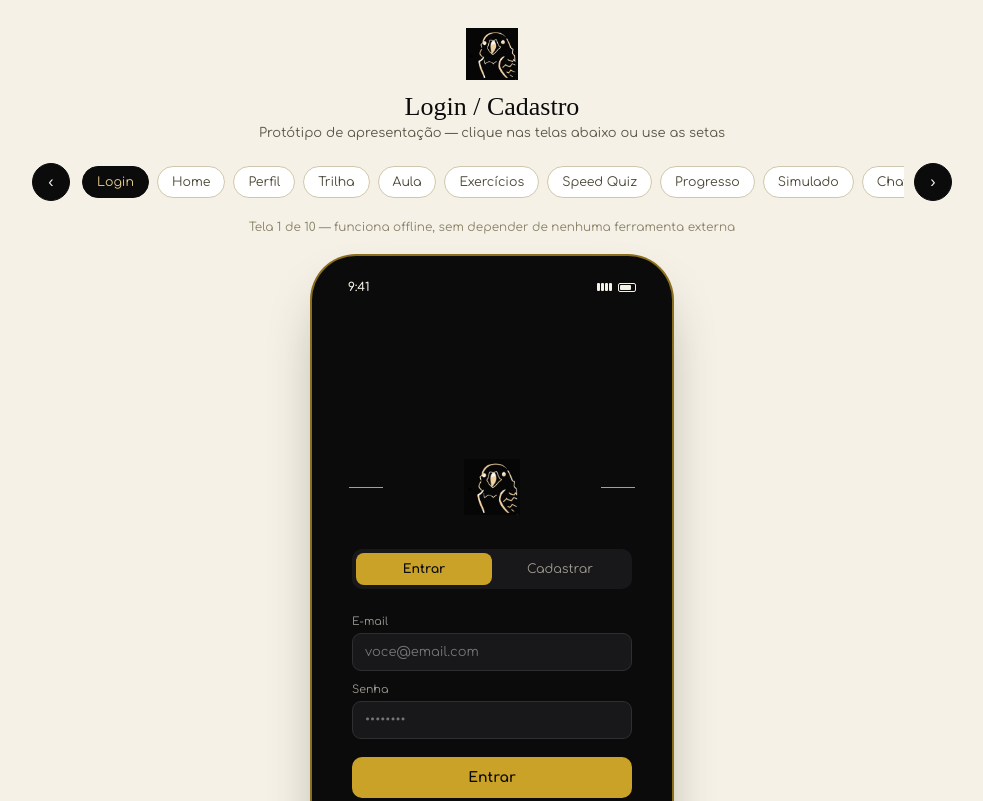
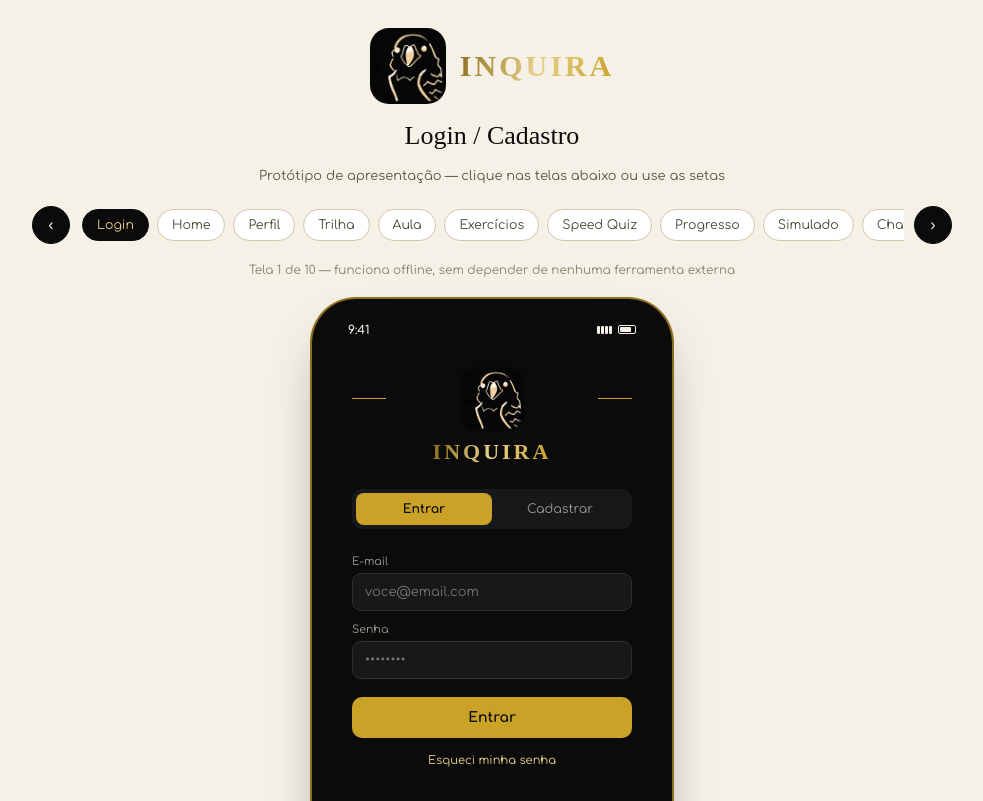
Before and after one commit to OtavioGGM/INQUIRA, a plain HTML site: page inquira_prototipo.html in a window 1280 px wide. Shown: the top 801 px of the page, without its empty margins (148-1131 px from the left). Drawn offline with Linux system fonts and the light colour scheme.

Commit message:
melhorias logotipo e nome

```diff
--- a/inquira_prototipo.html
+++ b/inquira_prototipo.html
@@ -48,16 +48,45 @@
   /* Classe reutilizável do logo — usada em todos os pontos abaixo.
      Ela lê --logo-url, então não precisa mexer aqui, só na variável acima. */
   .logo-mark{
-    background-image: var(--logo-url);
-    background-size: contain;
-    background-position: center;
-    background-repeat: no-repeat;
+    position:relative;
     display:inline-block;
-    border-radius: 80px;   /* ← arredondamento leve, novo */
   }
-  .logo-mark.on-light{
-    background-image: var(--logo-url-light-bg);
+  .logo-mark::before{
+    content:'';
+    position:absolute;
+    top:0;
+    left:50%;
+    height:100%;
+    aspect-ratio:1;
+    transform:translateX(-50%);
+    background-image:var(--logo-url);
+    background-size:contain;
+    background-position:center;
+    background-repeat:no-repeat;
+    border-radius:25%;
   }
+  .logo-mark.on-light::before{
+    background-image:var(--logo-url-light-bg);
+  }
+  .stage-logo-row{
+    display:flex;
+    align-items:center;
+    justify-content:center;
+    gap:14px;
+    margin-bottom:8px;
+  }
+  .stage-logo-name,
+  .phone-logo-name{
+    font-family:var(--serif);
+    font-weight:700;
+    letter-spacing:3px;
+    background:linear-gradient(105deg,var(--gold-deep),var(--gold-soft),var(--gold));
+    -webkit-background-clip:text;
+    background-clip:text;
+    color:transparent;
+
+  }
+  .stage-logo-name{font-size:30px;}
 
   .stage-header{
     max-width:920px;
@@ -75,7 +104,7 @@
     font-family:var(--serif);
     font-size:26px;
     font-weight:400;
-    margin:0 0 4px;
+    margin:150 0 4px;
     color:var(--ink);
   }
   .stage-header p{
@@ -271,12 +300,13 @@
 
   /* ===================== LOGIN ===================== */
   #screen-login .screen-body{
-    display:flex;flex-direction:column;justify-content:center;align-items:center;
+    display:flex;flex-direction:column;justify-content:flex-start;align-items:center;
     text-align:center;
     padding:20px 26px;
   }
-  .wordmark-row{display:flex;align-items:center;gap:14px;margin-bottom:34px;}
+  .wordmark-row{display:flex;align-items:center;gap:4px;margin-bottom:10px;}
   .wordmark-row .rule{width:34px;height:1px;background:var(--gold);}
+  .phone-logo-name{font-size:22px;line-height:1;margin-bottom:26px;}
   .wordmark{font-family:var(--serif);font-size:30px;letter-spacing:3px;color:var(--paper);}
   .mode-toggle{
     display:flex;width:100%;background:var(--ink-2);border-radius:10px;padding:4px;margin-bottom:26px;
@@ -464,7 +494,7 @@
 
   <div class="stage-header">
 <!-- painel externo -->
-<div class="logo-mark on-light" ... style="width:170px;height:52px;margin:0 auto 8px;"></div>
+<div class="stage-logo-row"><div class="logo-mark on-light" ... style="width:76px;height:76px;"></div><div class="stage-logo-name">INQUIRA</div></div>
     <h1 id="screenTitle">Login / Cadastro</h1>
     <p>Protótipo de apresentação — clique nas telas abaixo ou use as setas</p>
   </div>
@@ -491,7 +521,8 @@
         <div class="screen active" id="screen-login">
           <div class="screen-body">
             <!-- LOGO (dentro do app, tela de Login): ponto mais nobre para o logo -->
-            <div class="wordmark-row"><div class="rule"></div><div class="logo-mark" ... style="width:190px;height:56px;"></div><div class="rule"></div></div>
+            <div class="wordmark-row"><div class="rule"></div><div class="logo-mark" ... style="width:204px;height:64px;"></div><div class="rule"></div></div>
+            <div class="phone-logo-name">INQUIRA</div>
             <div class="mode-toggle">
               <button class="active" id="loginModeBtn" onclick="setLoginMode('login')">Entrar</button>
               <button id="signupModeBtn" onclick="setLoginMode('signup')">Cadastrar</button>
```
